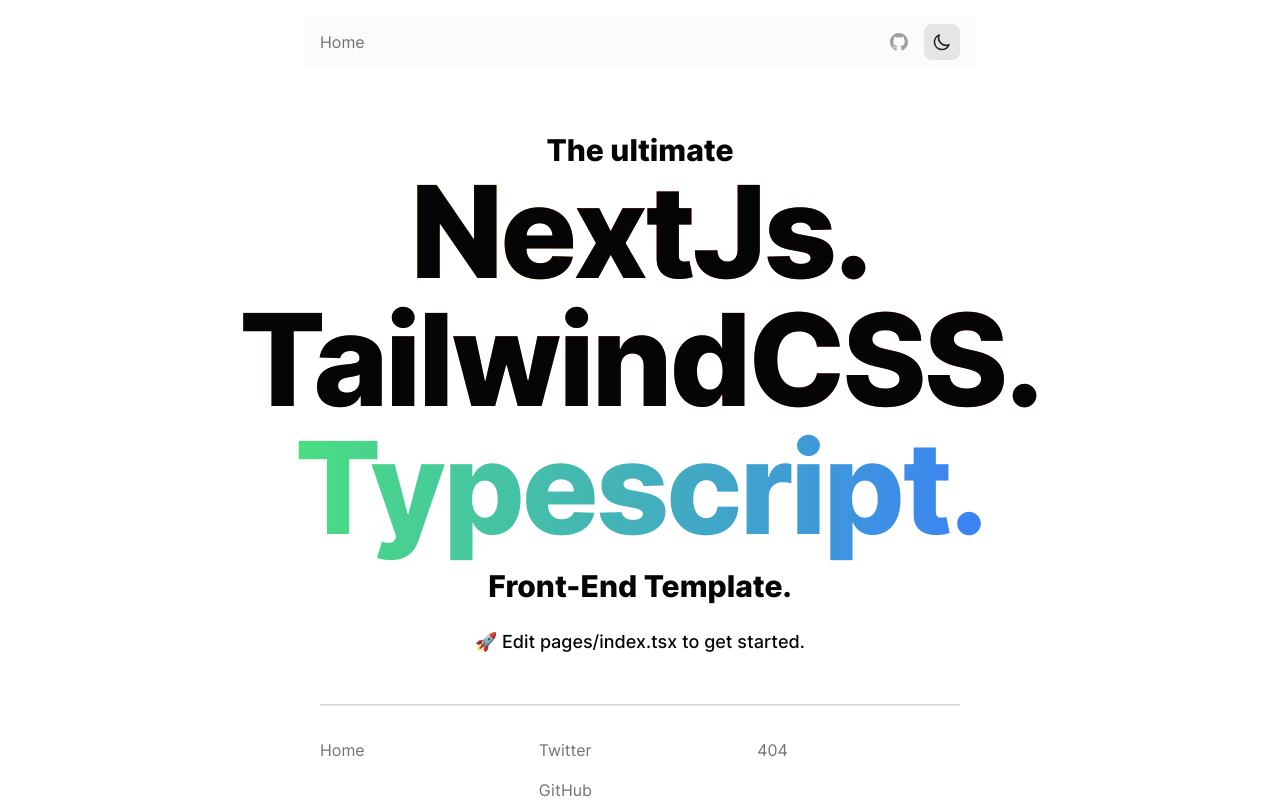
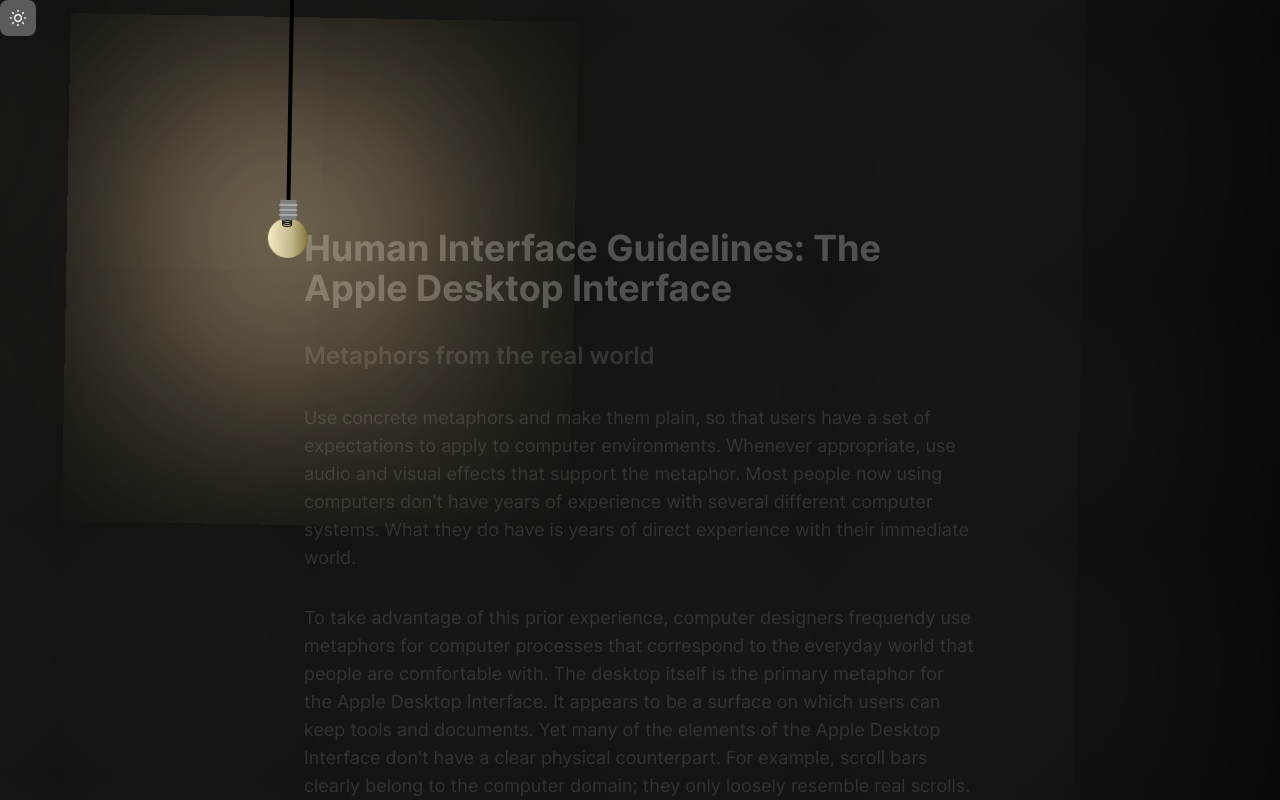
Before and after one commit to cristicretu/light-switch, a Next.js app: page / in a window 1280 px wide. Before the commit this address had no page. Shown: the top 800 px of the page. Built offline with nearby package versions, Linux system fonts and the light colour scheme; a web font is replaced by a local one.

Commit message:
feat: add light bulb

```diff
--- a/components/BigText/BigText.tsx
+++ /dev/null
@@ -1,64 +0,0 @@
-// https://github.com/delbaoliveira/website/blob/main/ui/challenge/TextSlider.tsx
-import React from 'react'
-
-import { useInterval } from 'react-use'
-
-import classNames from 'lib/classNames'
-
-interface BigTextProps {
-  slides: Array<string>
-}
-
-export default function BigText({ slides }: BigTextProps) {
-  const [currentSlide, setSlide] = React.useState(0)
-
-  const totalSlides = slides.length
-
-  useInterval(() => {
-    if (totalSlides - 1 === currentSlide) {
-      setSlide(0)
-    } else {
-      setSlide(currentSlide + 1)
-    }
-  }, 2000)
-
-  return (
-    <div className='text-6xl md:text-9xl font-extrabold tracking-tight flex flex-col items-center'>
-      <div className='flex flex-col items-center'>
-        <p className='sm:text-3xl text-2xl tracking-normal'>The ultimate</p>
-        {slides.map((text, index) => {
-          return (
-            <span key={text} className='relative block text-center'>
-              <span
-                className={classNames(
-                  'absolute transition duration-1000',
-                  currentSlide !== index ? 'opacity-100' : 'opacity-0'
-                )}
-                aria-hidden={true}
-              >
-                {text}
-              </span>
-
-              <span
-                className={classNames(
-                  'decoration-clone bg-clip-text text-transparent bg-gradient-to-r',
-                  index === 0 ? 'from-yellow-400 via-red-500 to-pink-500' : '',
-                  index === 1 ? 'from-purple-400 via-pink-500 to-red-500' : '',
-                  index === 2 ? 'from-green-400 to-blue-500' : ''
-                )}
-              >
-                {text}
-              </span>
-            </span>
-          )
-        })}
-        <p className='mt-4 sm:text-3xl text-2xl tracking-normal'>
-          Front-End Template.
-        </p>
-        <p className='mt-6 text-lg font-medium tracking-normal'>
-          🚀 Edit pages/index.tsx to get started.
-        </p>
-      </div>
-    </div>
-  )
-}
--- a/components/BigText/index.ts
+++ /dev/null
@@ -1 +0,0 @@
-export { default } from './BigText'
--- a/components/Container/Container.tsx
+++ b/components/Container/Container.tsx
@@ -7,6 +7,7 @@
 
 import Footer from 'components/Footer/Footer'
 import cn from 'lib/classNames'
+import Lightbulb from 'components/Lightbulb'
 
 // eslint-disable-next-line @typescript-eslint/no-explicit-any
 export default function Container(props: any) {
@@ -33,9 +34,7 @@
     <>
       <div
         className={cn(
-          'text-primary',
-          'relative h-full min-h-screen w-full',
-          'flex flex-col',
+          'relative h-full min-h-screen w-[100vw]',
           'motion-reduce:transition-none motion-reduce:transform-none'
         )}
       >
@@ -64,7 +63,7 @@
           )}
         </Head>
 
-        <nav className='sticky w-full bg-gray-100/40 z-[1] filter-blur dark:bg-gray-1000/40 top-2 md:top-4 max-w-2xl px-4 py-2 rounded-md mx-auto flex justify-between items-center'>
+        {/* <nav className='sticky w-full bg-gray-100/40 z-[1] filter-blur dark:bg-gray-1000/40 top-2 md:top-4 max-w-2xl px-4 py-2 rounded-md mx-auto flex justify-between items-center'>
           <div className='flex flex-row gap-1 text-tertiary'>
             <Link href='/'>
               <a className='hover:text-primary transition-all cursor-pointer'>
@@ -90,13 +89,17 @@
                 <path d='M12 0c-6.626 0-12 5.373-12 12 0 5.302 3.438 9.8 8.207 11.387.599.111.793-.261.793-.577v-2.234c-3.338.726-4.033-1.416-4.033-1.416-.546-1.387-1.333-1.756-1.333-1.756-1.089-.745.083-.729.083-.729 1.205.084 1.839 1.237 1.839 1.237 1.07 1.834 2.807 1.304 3.492.997.107-.775.418-1.305.762-1.604-2.665-.305-5.467-1.334-5.467-5.931 0-1.311.469-2.381 1.236-3.221-.124-.303-.535-1.524.117-3.176 0 0 1.008-.322 3.301 1.23.957-.266 1.983-.399 3.003-.404 1.02.005 2.047.138 3.006.404 2.291-1.552 3.297-1.23 3.297-1.23.653 1.653.242 2.874.118 3.176.77.84 1.235 1.911 1.235 3.221 0 4.609-2.807 5.624-5.479 5.921.43.372.823 1.102.823 2.222v3.293c0 .319.192.694.801.576 4.765-1.589 8.199-6.086 8.199-11.386 0-6.627-5.373-12-12-12z' />
               </svg>
             </a>
+
+          </div>
+        </nav> */}
+        <div className='absolute left-48'>
+          <Lightbulb />
+        </div>
         <button
           aria-label='Toggle Dark Mode'
           type='button'
           className='w-9 h-9 bg-gray-200 rounded-lg dark:bg-gray-600 flex items-center justify-center  hover:ring-2 ring-gray-300  transition-all'
-              onClick={() =>
-                setTheme(resolvedTheme === 'dark' ? 'light' : 'dark')
-              }
+          onClick={() => setTheme(resolvedTheme === 'dark' ? 'light' : 'dark')}
         >
           {mounted && (
             <svg
@@ -124,23 +127,7 @@
             </svg>
           )}
         </button>
-          </div>
-        </nav>
-        <main
-          className={cn(
-            'px-4 mt-20',
-            'max-w-2xl',
-            'mx-auto my-auto',
-            'flex flex-col justify-center gap-12',
-            'divide-y divide-gray-300 dark:divide-gray-700',
-            'rounded-lg'
-          )}
-        >
-          <div className='flex flex-col gap-2'>{children}</div>
-          <footer>
-            <Footer />
-          </footer>
-        </main>
+        <main className={cn('rounded-lg')}>{children}</main>
       </div>
     </>
   )
--- /dev/null
+++ b/components/Lightbulb/Lightbulb.tsx
@@ -0,0 +1,17 @@
+export default function Lightbulb() {
+  return (
+    <div className='area'>
+      <div className='wire'></div>
+      <div className='fixture'>
+        <div className='strip'></div>
+        <div className='strip'></div>
+        <div className='strip'></div>
+      </div>
+      <div className='bulb'>
+        <div className='zig'></div>
+        <div className='zig'></div>
+        <div className='zig'></div>
+      </div>
+    </div>
+  )
+}
--- /dev/null
+++ b/components/Lightbulb/index.ts
@@ -0,0 +1 @@
+export { default } from './Lightbulb'
--- a/pages/_app.tsx
+++ b/pages/_app.tsx
@@ -6,7 +6,11 @@
 
 function MyApp({ Component, pageProps }: AppProps) {
   return (
-    <ThemeProvider attribute='class' disableTransitionOnChange>
+    <ThemeProvider
+      attribute='class'
+      disableTransitionOnChange
+      defaultTheme='dark'
+    >
       <Component {...pageProps} />
     </ThemeProvider>
   )
--- a/pages/_document.tsx
+++ b/pages/_document.tsx
@@ -57,7 +57,7 @@
             media='(prefers-color-scheme: dark)'
           />
         </Head>
-        <body className='bg-white dark:bg-gray-900'>
+        <body className='bg-gray-1000 dark:bg-gray-1000'>
           <Main />
           <NextScript />
         </body>
--- a/pages/index.tsx
+++ b/pages/index.tsx
@@ -1,11 +1,42 @@
-import BigText from 'components/BigText'
 import Container from 'components/Container'
 
 export default function Home() {
   return (
     <Container>
-      <div className='flex flex-col items-center justify-center inset-0'>
-        <BigText slides={['NextJs.', 'TailwindCSS.', 'Typescript.']} />
+      <div className='inset-0 max-w-2xl mx-auto mt-48 flex flex-col gap-8'>
+        <h1 className='text-4xl font-bold bg-gradient-to-b lg:bg-gradient-to-r from-yellow-300 to-yellow-900/50 dark:from-gray-500/60 dark:to-gray-500/60 bg-clip-text text-transparent'>
+          Human Interface Guidelines: The Apple Desktop Interface
+        </h1>
+        <h2 className='text-2xl font-semibold bg-gradient-to-b lg:bg-gradient-to-r from-yellow-100/90 to-yellow-300/40 dark:from-gray-500/30 dark:to-gray-500/30 bg-clip-text text-transparent'>
+          Metaphors from the real world
+        </h2>
+        <p className='text-lg bg-gradient-to-b lg:bg-gradient-to-r from-yellow-100/80 to-yellow-300/30 dark:from-gray-500/30 dark:to-gray-500/30 bg-clip-text text-transparent'>
+          Use concrete metaphors and make them plain, so that users have a set
+          of expectations to apply to computer environments. Whenever
+          appropriate, use audio and visual effects that support the metaphor.
+          Most people now using computers don&apos;t have years of experience
+          with several different computer systems. What they do have is years of
+          direct experience with their immediate world.
+        </p>
+        <p className='text-lg bg-gradient-to-b lg:bg-gradient-to-r from-yellow-100/60 to-yellow-300/20 dark:from-gray-500/30 dark:to-gray-500/30 bg-clip-text text-transparent'>
+          To take advantage of this prior experience, computer designers
+          frequendy use metaphors for computer processes that correspond to the
+          everyday world that people are comfortable with. The desktop itself is
+          the primary metaphor for the Apple Desktop Interface. It appears to be
+          a surface on which users can keep tools and documents. Yet many of the
+          elements of the Apple Desktop Interface don&apos;t have a clear
+          physical counterpart. For example, scroll bars clearly belong to the
+          computer domain; they only loosely resemble real scrolls. And
+          pull-down menus aren&apos;t much like real restaurant menus, except in
+          providing the opportunity to make choices from alternatives.
+        </p>
+        <p className='text-lg bg-gradient-to-b lg:bg-gradient-to-r from-yellow-100/50 to-yellow-300/10 dark:from-gray-500/30 dark:to-gray-500/30 bg-clip-text text-transparent'>
+          The desktop, then, is an inviting metaphor that provides easy access
+          to the system. Other metaphors, especially when consistent with the
+          desktop, can fit into the system. Once immersed in the desktop
+          metaphor, users can adapt readily to loose connections with physical
+          situations—the metaphor need not be taken to its logical extremes.
+        </p>
       </div>
     </Container>
   )
--- a/styles/globals.css
+++ b/styles/globals.css
@@ -140,6 +140,147 @@
 
 /* Your own custom utilities */
 @layer utilities {
+  html,
+  body {
+    padding: 0;
+    margin: 0;
+    display: flex;
+    justify-content: center;
+    min-height: 100vh;
+    background-color: black;
+  }
+
+  .area {
+    width: 200px;
+    height: 500px;
+    animation: swing 1s infinite ease-in-out alternate;
+    transform-origin: top;
+    -moz-transform-origin: top;
+    -webkit-transform-origin: top;
+  }
+
+  .wire {
+    position: relative;
+    left: 98px;
+    height: 200px;
+    width: 4px;
+    background-color: black;
+  }
+
+  .fixture {
+    position: relative;
+    background-color: grey;
+    width: 16px;
+    height: 20px;
+    left: 92px;
+  }
+
+  .strip {
+    position: relative;
+    width: 18px;
+    height: 2px;
+    right: 1px;
+    top: 4px;
+    background-color: darkgrey;
+  }
+
+  .strip:nth-of-type(2) {
+    top: 7px;
+  }
+
+  .strip:nth-of-type(3) {
+    top: 10px;
+  }
+
+  @-webkit-keyframes Animation {
+    0% {
+      background-position: 10% 0%;
+    }
+    50% {
+      background-position: 91% 100%;
+    }
+    100% {
+      background-position: 10% 0%;
+    }
+  }
+  @-moz-keyframes Animation {
+    0% {
+      background-position: 10% 0%;
+    }
+    50% {
+      background-position: 91% 100%;
+    }
+    100% {
+      background-position: 10% 0%;
+    }
+  }
+  @keyframes Animation {
+    0% {
+      background-position: 10% 0%;
+    }
+    50% {
+      background-position: 91% 100%;
+    }
+    100% {
+      background-position: 10% 0%;
+    }
+  }
+
+  .bulb {
+    position: relative;
+    width: 40px;
+    height: 40px;
+    left: 80px;
+    bottom: 2px;
+    z-index: -1;
+    /* background-color: rgba(226, 211, 161, 0.85); */
+    background: linear-gradient(
+      90deg,
+      rgba(246, 234, 193, 1) 0%,
+      rgba(226, 211, 161, 0.85) 60%,
+      rgba(133, 115, 58, 1) 100%
+    );
+
+    border-radius: 50%;
+    -webkit-box-shadow: 0px 0px 300px 77px rgba(235, 209, 164, 1);
+    -moz-box-shadow: 0px 0px 300px 77px rgba(235, 209, 164, 1);
+    box-shadow: 0px 0px 300px 90px rgba(235, 209, 164, 1),
+      0px 0px 300px 900px rgba(235, 209, 164, 0.09),
+      0px 0px 3000px 20px rgba(235, 209, 164, 1);
+    -webkit-animation: Animation 5s ease infinite;
+    -moz-animation: Animation 5s ease infinite;
+    animation: Animation 5s ease infinite;
+  }
+
+  .zig {
+    position: relative;
+    background-color: transparent;
+    width: 10px;
+    height: 5px;
+    border-radius: 5px / 2.5px;
+    left: 14px;
+    border: black solid 1px;
+  }
+
+  .zig:nth-of-type(2) {
+    top: -3px;
+  }
+
+  .zig:nth-of-type(3) {
+    top: -6px;
+  }
+
+  @keyframes swing {
+    from {
+      -moz-transform: rotate(3deg);
+      -webkit-transform: rotate(3deg);
+      transform: rotate(3deg);
+    }
+    to {
+      transform: rotate(-3deg);
+    }
+  }
+
   .text-primary {
     @apply text-gray-1000 dark:text-gray-100;
   }
```
Lines whose indentation alone changed are shown as unchanged.
